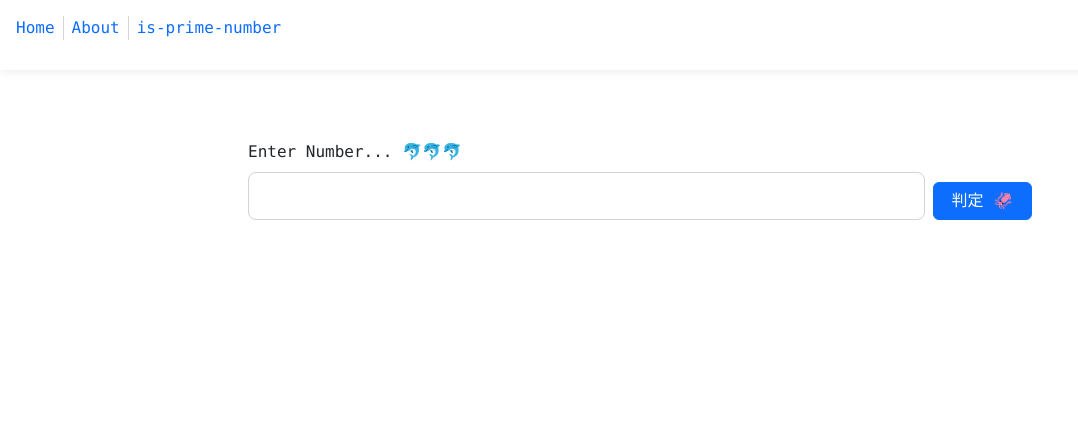
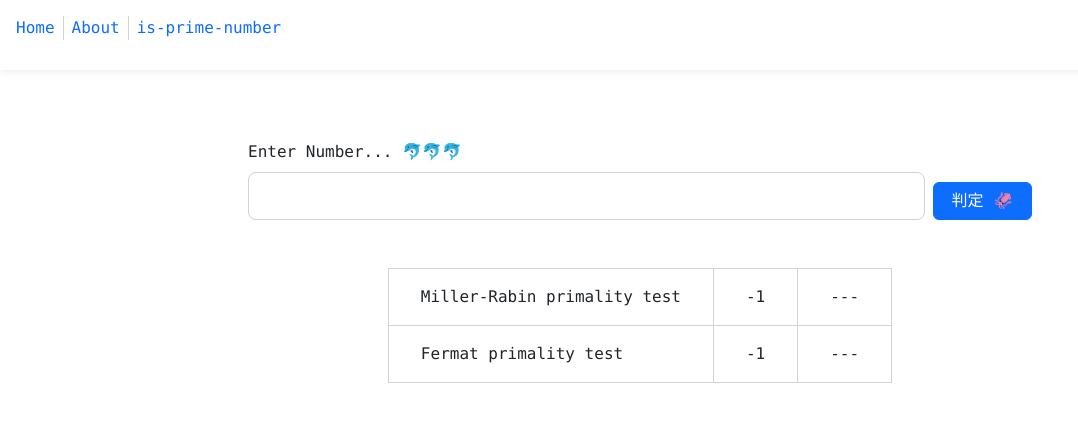
Before and after one commit to osawa-koki/IsPrimeNumber.php, a Next.js app in the folder client/: page /is-prime-number in a window 1280 px wide. Shown: the top 422 px of the page, without its empty margins (0-1078 px from the left). Built offline with nearby package versions, Linux system fonts and the light colour scheme.

Commit message:
アルゴリズムごとの結果のUI

```diff
--- a/client/pages/is-prime-number.tsx
+++ b/client/pages/is-prime-number.tsx
@@ -3,14 +3,23 @@ import React, { useState } from "react";
 import { Button, Alert, Form } from 'react-bootstrap';
 import Layout from "../components/Layout";
 
-import PageBlock from "../components/pages";
+import algorithms from "../src/algorithm";
+import { Algo } from "../src/algorithm";
 
-const mail_regex = new RegExp(/^[a-zA-Z0-9_.+-]+@[a-zA-Z0-9-]+\.[a-zA-Z0-9-.]+$/);
+type Result = {
+  algorithm: Algo;
+  isPrime: -1 | 0 | 1 | 2;
+};
 
 export default function HelloWorld() {
 
-  let [count, setCount] = useState(0);
-  let [mail, setMail] = useState('osawa-koki@example.com');
+  const [judging, setJudging] = useState(false);
+  const [result, setResult] = useState<Result[]>(
+    algorithms.map((algorithm) => ({
+      algorithm,
+      isPrime: -1,
+    }))
+  );
 
   return (
     <Layout>
@@ -23,6 +32,23 @@ export default function HelloWorld() {
             </Form.Group>
             <Button>判定 🦑</Button>
           </div>
+          <div id="IsPrimeResult">
+            <table>
+              <tbody>
+              {
+                result.map((result) => (
+                  <tr>
+                    <td>{result.algorithm.name}</td>
+                    <td>{result.isPrime}</td>
+                    <td className={`isPrime-${result.isPrime}`}>
+                      {result.isPrime === -1 ? "---" : result.isPrime === 0 ? "素数ではない" : result.isPrime === 1 ? "多分素数" : "絶対に素数"}
+                    </td>
+                  </tr>
+                ))
+              }
+              </tbody>
+            </table>
+          </div>
         </div>
       </main>
     </Layout>
--- /dev/null
+++ b/client/src/algorithm.ts
@@ -0,0 +1,22 @@
+
+type Algo = {
+  name: string;
+  api_name: string;
+  description: string;
+};
+
+const algorithms: Algo[] = [
+  {
+    name: "Miller-Rabin primality test",
+    api_name: "miller_rabin_primality_test",
+    description: "Miller-Rabin primality test",
+  },
+  {
+    name: "Fermat primality test",
+    api_name: "fermat_primality_test",
+    description: "Fermat primality test",
+  },
+];
+
+export default algorithms;
+export type { Algo };
--- a/client/styles/IsPrimeNumber.scss
+++ b/client/styles/IsPrimeNumber.scss
@@ -13,4 +13,24 @@
       margin-left: 0.5rem;
     }
   }
+  #IsPrimeResult {
+    margin-top: 3rem;
+    table {
+      margin: 0 auto;
+      border-collapse: collapse;
+      th, td {
+        border: 1px solid lightgray;
+        padding: 1rem 2rem;
+        &.isPrime-0 {
+          background-color: rgb(245, 245, 245);
+        }
+        &.isPrime-1 {
+          background-color: rgb(215, 255, 215);
+        }
+        &.isPrime-2 {
+          background-color: rgb(195, 240, 255);
+        }
+      }
+    }
+  }
 }
```
